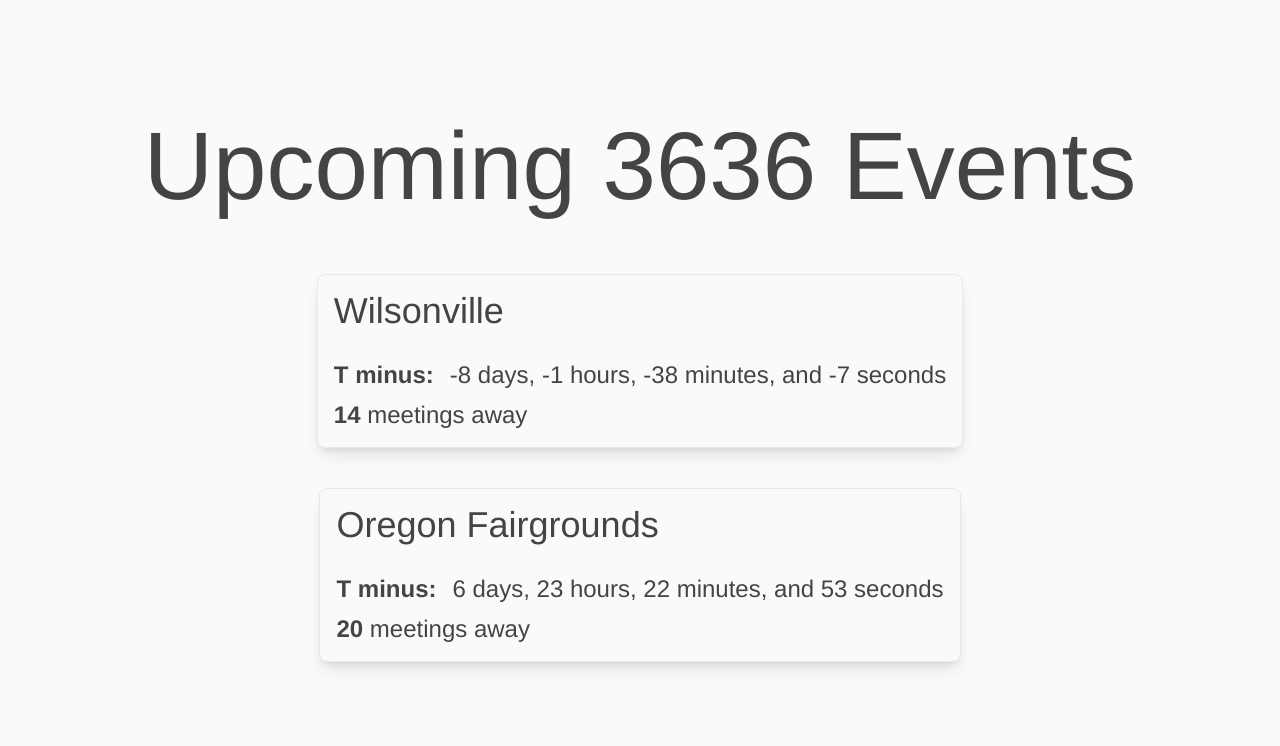
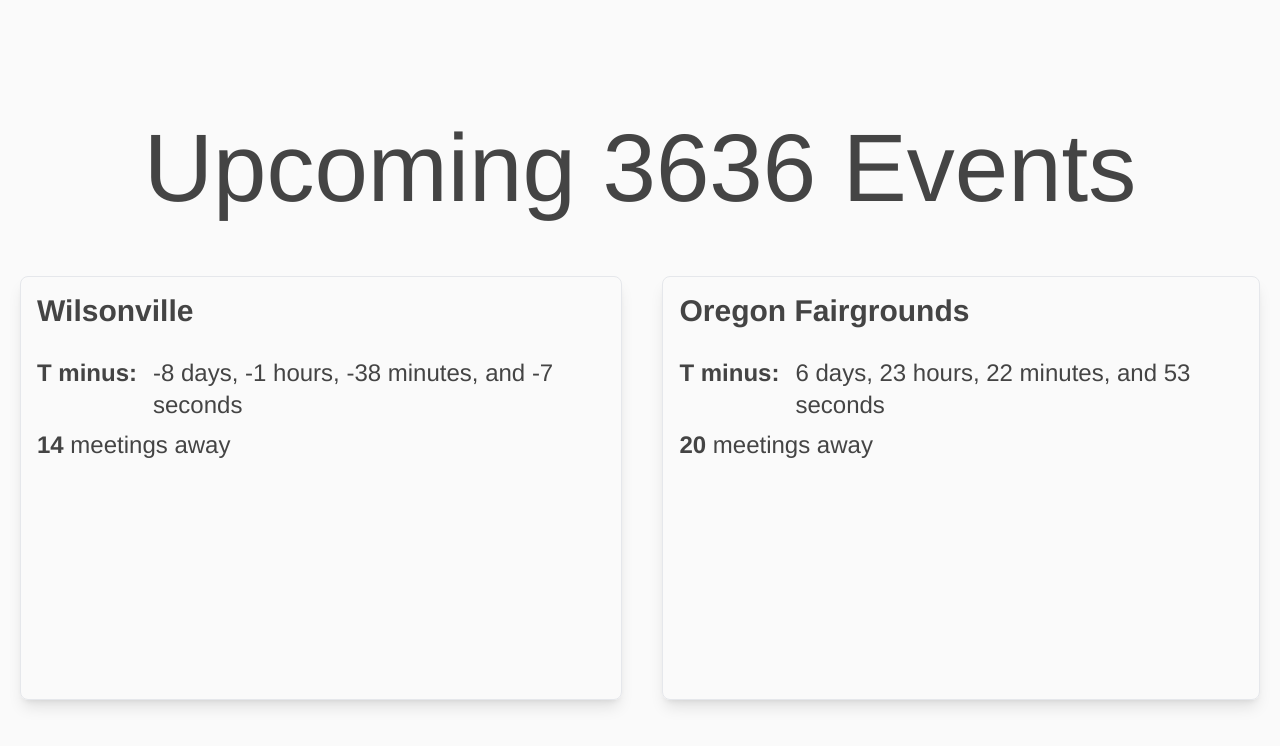
Before and after one commit to FRC3636/countdown, a Preact app: page / in a window 1280 px wide. Shown: the top 746 px of the page. Built offline with nearby package versions, Linux system fonts and the light colour scheme.

Commit message:
feat: better ui pt.2

```diff
--- a/src/Event.tsx
+++ b/src/Event.tsx
@@ -21,8 +21,8 @@ export default function Event(props: {
     const secondsUntil = Math.floor((difference % MINUTES) / SECONDS);
 
     return (
-        <div class="flex flex-col gap-4 border shadow-lg dark:shadow-none p-4 rounded-lg my-5">
-            <h2 class="text-4xl mb-3">{props.name}</h2>
+        <div class="flex flex-col gap-4 border shadow-lg dark:shadow-none p-4 rounded-lg m-5">
+            <h2 class="text-3xl mb-3 font-bold">{props.name}</h2>
             <div class="flex flex-col gap-2 text-xl">
                 <UpcomingDate date={props.date} />
                 <h3 class="text-2xl">
@@ -44,7 +44,7 @@ function UpcomingDate(props: { date: Date }) {
 
     return (
         <div class="flex gap-4">
-            <h3 class="text-2xl font-bold">T minus:</h3>
+            <h3 class="text-2xl font-bold flex-shrink-0">T minus:</h3>
             <h3 class="text-2xl">
                 {daysUntil} days, {hoursUntil} hours, {minutesUntil} minutes,
                 and {secondsUntil} seconds
--- a/src/app.tsx
+++ b/src/app.tsx
@@ -85,8 +85,10 @@ const App = () => {
     debugger;
 
     return (
-        <div class="flex flex-col items-center justify-center h-full">
-            <h1 class="text-8xl mb-10">Upcoming 3636 Events</h1>
+        <div class="flex flex-col items-center justify-center h-full py-20">
+            <h1 class="text-8xl my-10">Upcoming 3636 Events</h1>
+            <div class="flex h-full">
+
                 <Event date={WILSONVILLE} name="Wilsonville" allMeetings={dates} />
                 <Event
                     date={OREGON_FAIRGORUNDS}
@@ -94,6 +96,7 @@ const App = () => {
                     allMeetings={dates}
                 />
             </div>
+        </div>
     );
 };
 
```
Lines whose indentation alone changed are shown as unchanged.
